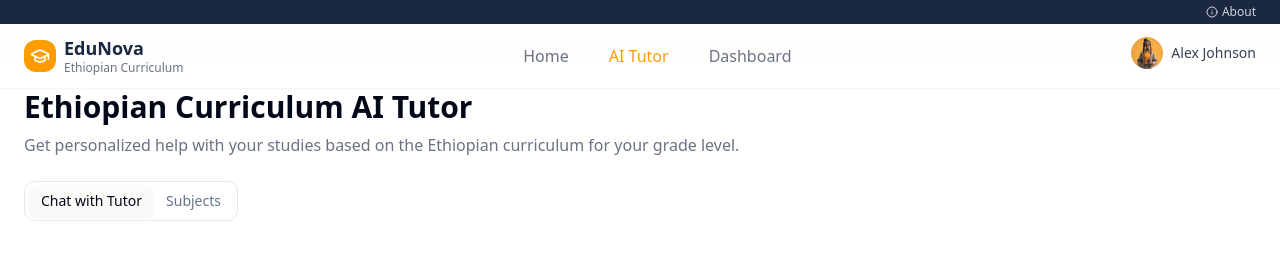
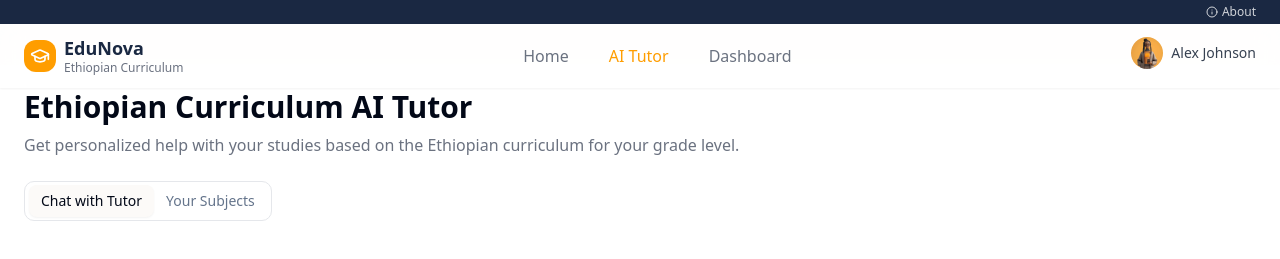
Before and after one commit to yayeeu/tutor-genius-corner, a React (Vite) app: page /chat-tutor in a window 1280 px wide. Shown: the top 259 px of the page. Built offline with nearby package versions, Linux system fonts and the light colour scheme.

Commit message:
Fix: Update subject title
Replaced "Subjects" with "Your Subjects" in the ChatTutor component.

```diff
--- a/src/pages/ChatTutor.tsx
+++ b/src/pages/ChatTutor.tsx
@@ -69,7 +69,7 @@ const ChatTutor = () => {
         <Tabs defaultValue="chat" value={activeTab} onValueChange={setActiveTab} className="space-y-6">
           <TabsList className="bg-white border border-tutor-light-gray mb-4">
             <TabsTrigger value="chat">Chat with Tutor</TabsTrigger>
-            <TabsTrigger value="subjects">Subjects</TabsTrigger>
+            <TabsTrigger value="subjects">Your Subjects</TabsTrigger>
           </TabsList>
 
           <TabsContent value="chat" className="animate-fade-in">
```
